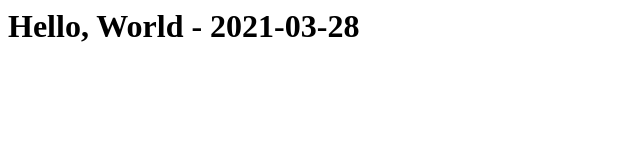
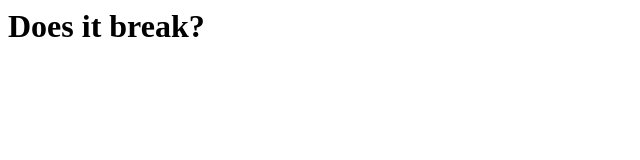
Before and after one commit to digitalronin/datree-article-hello-world, a plain HTML site: page index.html in a window 1280 px wide. Shown: the whole page, without its empty margins (0-640 px from the left). Drawn offline with Linux system fonts and the light colour scheme.

Commit message:
Change after upgrading cluster
CD should fail, because the deployment apps/v1beta1 API was removed
in kubernetes 1.16

```diff
--- a/index.html
+++ b/index.html
@@ -1,3 +1,3 @@
 <h1>
-  Hello, World - 2021-03-28
+  Does it break?
 </h1>
```
